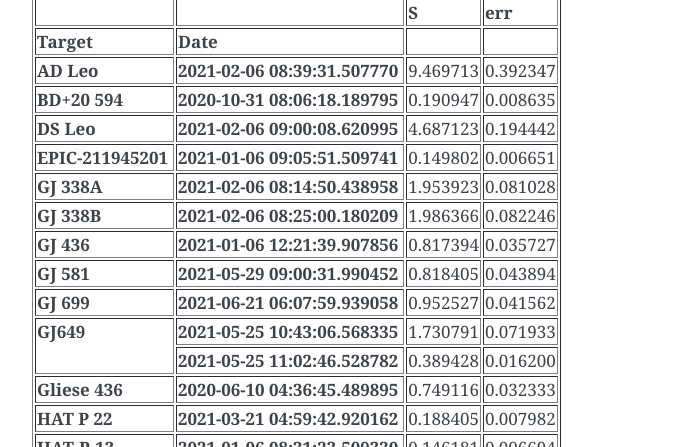
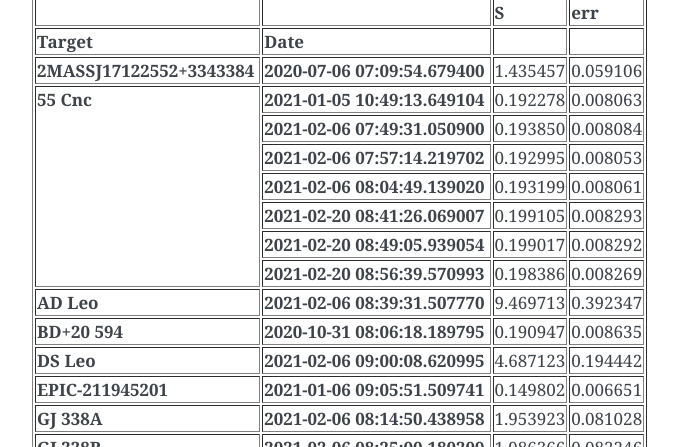
Before and after one commit to bmorris3/owls, a Sphinx documentation site: the page built from docs/owls/sindices.rst, in a window 1280 px wide and 900 px high, cut to the strip 453-900 px from the top of the window. Shown: the whole strip, without its empty margins (388-1066 px from the left). Built offline with Sphinx 7.4.7, drawn with Linux system fonts in a browser that asks for light colours; the version number could not be read and is left out.

Commit message:
Fixing missing rows in S-index table

```diff
--- a/docs/owls/sindices.rst
+++ b/docs/owls/sindices.rst
@@ -83,6 +83,48 @@ If you use these S-index measurements in your work, please reach out to
             </tr>
           </thead>
           <tbody>
+            <tr>
+              <th>2MASSJ17122552+3343384</th>
+              <th>2020-07-06 07:09:54.679400</th>
+              <td>1.435457</td>
+              <td>0.059106</td>
+            </tr>
+            <tr>
+              <th rowspan="7" valign="top">55 Cnc</th>
+              <th>2021-01-05 10:49:13.649104</th>
+              <td>0.192278</td>
+              <td>0.008063</td>
+            </tr>
+            <tr>
+              <th>2021-02-06 07:49:31.050900</th>
+              <td>0.193850</td>
+              <td>0.008084</td>
+            </tr>
+            <tr>
+              <th>2021-02-06 07:57:14.219702</th>
+              <td>0.192995</td>
+              <td>0.008053</td>
+            </tr>
+            <tr>
+              <th>2021-02-06 08:04:49.139020</th>
+              <td>0.193199</td>
+              <td>0.008061</td>
+            </tr>
+            <tr>
+              <th>2021-02-20 08:41:26.069007</th>
+              <td>0.199105</td>
+              <td>0.008293</td>
+            </tr>
+            <tr>
+              <th>2021-02-20 08:49:05.939054</th>
+              <td>0.199017</td>
+              <td>0.008292</td>
+            </tr>
+            <tr>
+              <th>2021-02-20 08:56:39.570993</th>
+              <td>0.198386</td>
+              <td>0.008269</td>
+            </tr>
             <tr>
               <th>AD Leo</th>
               <th>2021-02-06 08:39:31.507770</th>
```
